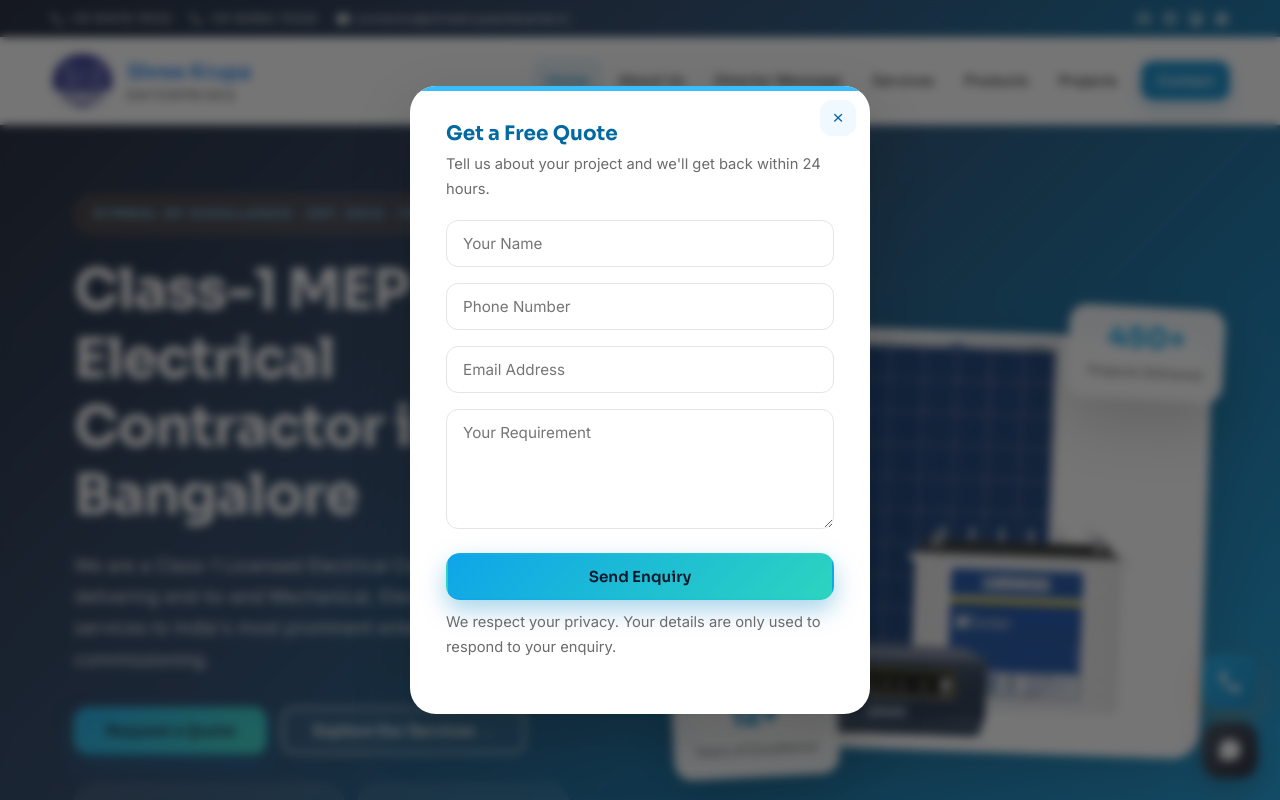
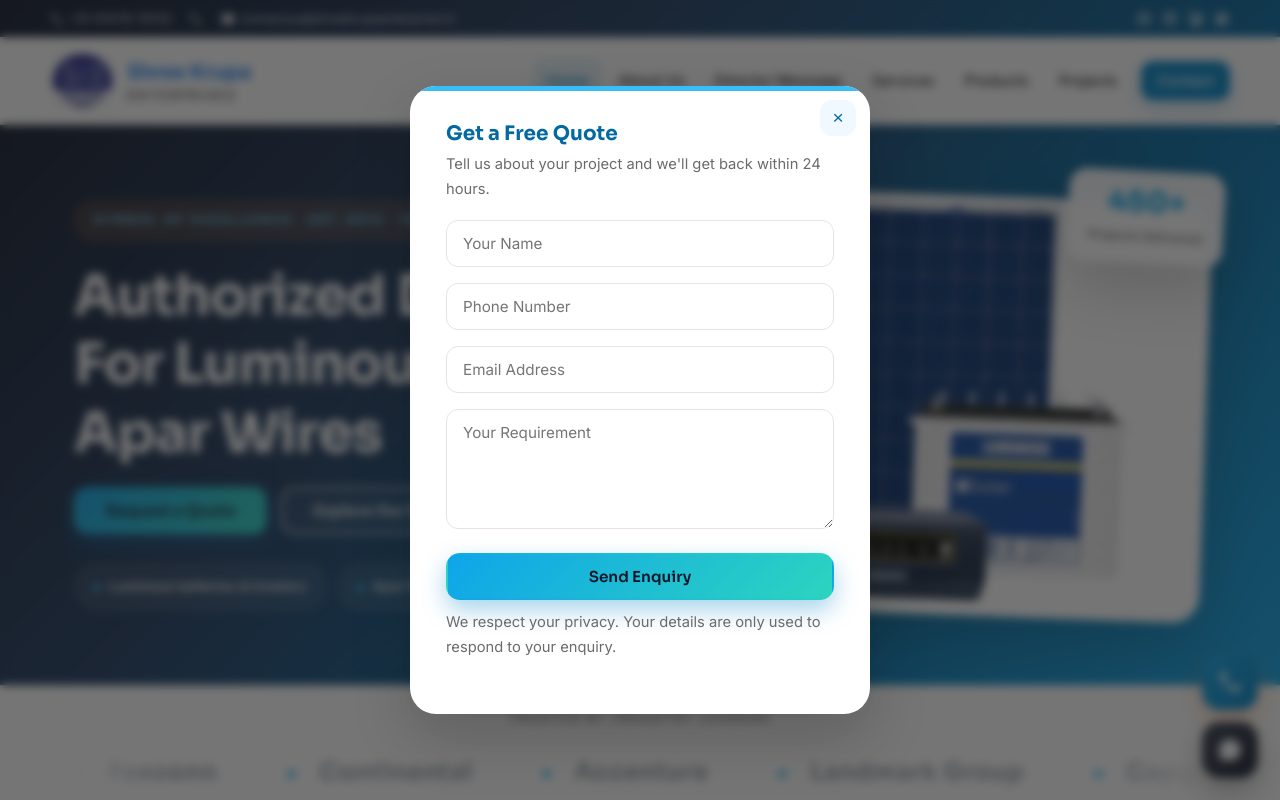
Before and after one commit to druthigraj17-cpu/shree-krupa-enterprises, a React (Vite) app: page / in a window 1280 px wide. Shown: the top 800 px of the page. Built offline with nearby package versions, Linux system fonts and the light colour scheme.

Commit message:
Minor fixes to Footer, site data, DirectorMessage and Home

```diff
--- a/src/components/Footer.jsx
+++ b/src/components/Footer.jsx
@@ -62,7 +62,6 @@ export default function Footer() {
   </div>
 </Link>
             <div className="footer-about">
-              <p>Class-1 Licensed Electrical Contracting company delivering comprehensive MEP solutions — electrical, ELV, HT, UPS, fire safety and facility management — across India since 2012.</p>
             </div>
             <div className="social-row">
               <a href="#" aria-label="Facebook">{IconFB}</a>
--- a/src/data/site.js
+++ b/src/data/site.js
@@ -2,9 +2,7 @@ export const SITE = {
   name: 'Shree Krupa Enterprises',
   legal: 'Shree Krupa Enterprises',
   phone1: '+91-81479-76125',
-  phone1Tel: '+918****6125',
-  phone2: '+91-82964-70330',
-  phone2Tel: '+918****0330',
+  phone1Tel: '+918147976125',
   email: 'connectus@shreekrupaenterprise.in',
   web: 'www.shreekrupaenterprise.in',
   address1: '#35, 1st Floor, 8th Main, Anantapur,',
--- a/src/pages/DirectorMessage.jsx
+++ b/src/pages/DirectorMessage.jsx
@@ -37,7 +37,7 @@ export default function DirectorMessage() {
                 <span className="eyebrow">Message From the Director</span>
                 <h2 style={{ color: 'var(--teal-800)', fontSize: '1.9rem' }}>Mr. Lokesh Rai</h2>
                 <div className="role">Director — Operations, Shree Krupa Enterprises</div>
-                <p style={{ color: 'var(--muted)' }}>Welcome to Shree Krupa Enterprises, where we are committed to giving the right value in the MEP services domain. Since our incorporation over a decade ago, we have maintained an excellent reputation for delivering high-quality projects that have exceeded the expectations of our clients.</p>
+                <p style={{ color: 'var(--muted)' }}>Welcome to Shree Krupa Enterprises, where we are committed to giving the right value in the Authorized Dealers. Since our incorporation over a decade ago, we have maintained an excellent reputation for delivering high-quality projects that have exceeded the expectations of our clients.</p>
                 <p style={{ color: 'var(--muted)', marginTop: 12 }}>Our core strengths of delivering quality and safety through our technical expertise and client-centric approaches are what set our team apart in the industry. This has guided our progression and led to the successful completion of our projects. We aim to keep developing our abilities according to technological advancements and utilizing their full potential to cater to the diverse MEP needs of our clients.</p>
                 <div className="quote"><p>I thank you for taking the time to understand our background and capabilities, and we are eager to manage all the requirements for the growth of your business.</p></div>
                 <div className="sign">Best wishes,<br />Lokesh Rai<br />Director, Shree Krupa Enterprises.</div>
--- a/src/pages/Home.jsx
+++ b/src/pages/Home.jsx
@@ -121,8 +121,8 @@ export default function Home() {
   return (
     <>
       <SEO
-        title="Class-1 MEP & Electrical Contractor in Bangalore"
-        description="Shree Krupa Enterprises is a Class-1 Licensed Electrical Contractor in Bangalore providing MEP services, electrical wires and cables, Luminous inverters, UPS systems and power backup solutions across India since 2012."
+        title="Authorized Dealers For Luminous and Apar Wires"
+        description="Shree Krupa Enterprises is a  Authorized Dealers For electrical wires and cables, Luminous inverters, UPS systems and power backup solutions across India since 2012."
         canonical="https://www.shreekrupaenterprise.in/"
         ogImage="https://www.shreekrupaenterprise.in/images/4.jpg"
         jsonLd={jsonLd}
@@ -133,16 +133,14 @@ export default function Home() {
         <div className="container">
           <div className="hero-content">
             <span className="hero-eyebrow">Symbol of Excellence · Est. 2012 · Yelahanka, Bangalore</span>
-            <h1>Class-1 MEP & Electrical Contractor in Bangalore</h1>
-            <p>We are a Class-1 Licensed Electrical Contracting company delivering end-to-end Mechanical, Electrical &amp; Plumbing services to India's most prominent enterprises — from design to commissioning.</p>
+            <h1>Authorized Dealers For Luminous and Apar Wires</h1>
             <div className="hero-cta">
               <Link to="/contact" className="btn btn-primary">Request a Quote</Link>
               <Link to="/services" className="btn btn-outline">Explore Our Services &rarr;</Link>
             </div>
             <div className="pill-row">
-              <span className="pill">Internal &amp; External Electrification</span>
-              <span className="pill">ELV · Fire · CCTV · PAVA</span>
-              <span className="pill">HT Power &amp; AMC</span>
+              <span className="pill">Luminous batteries & Invetors</span>
+              <span className="pill">Apar Wires</span>
             </div>
           </div>
           <div className="hero-visual">
```
